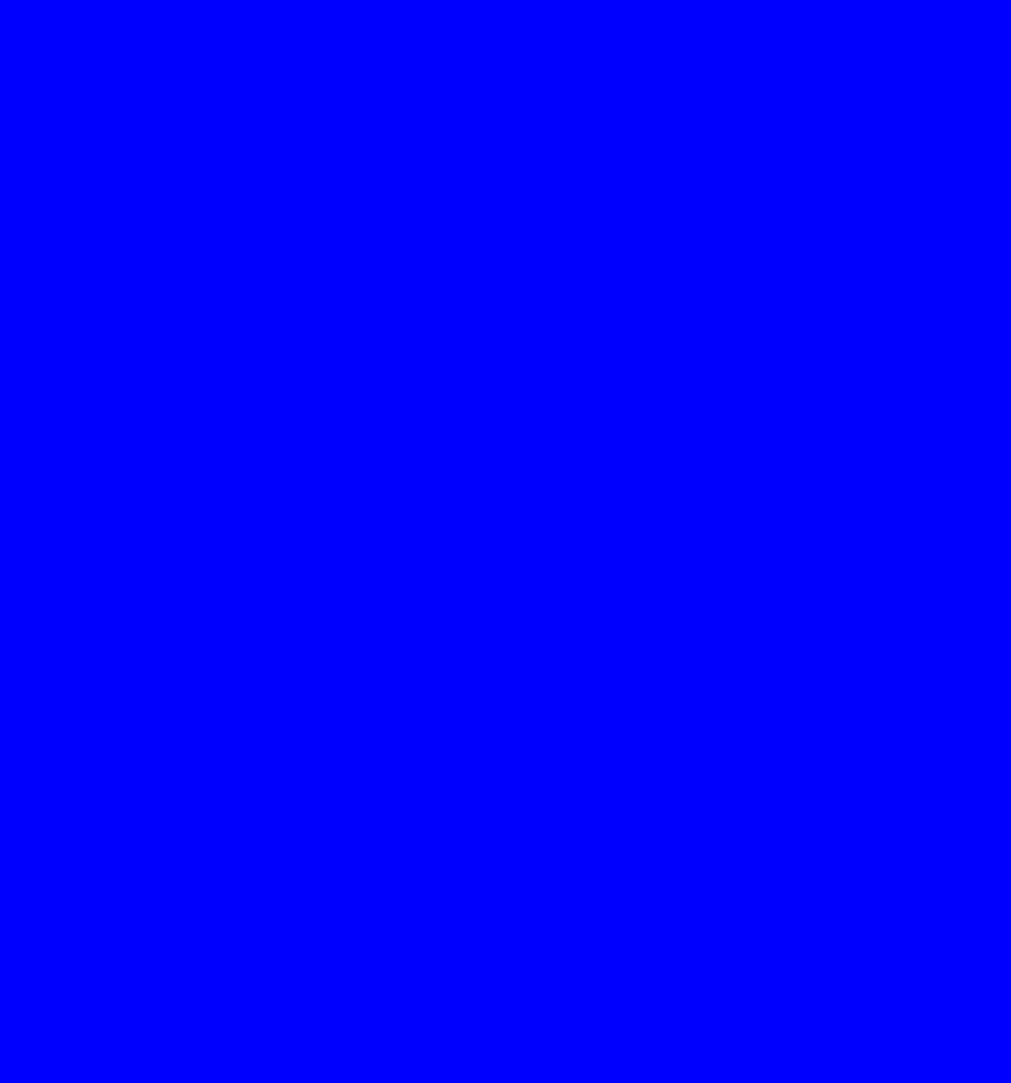
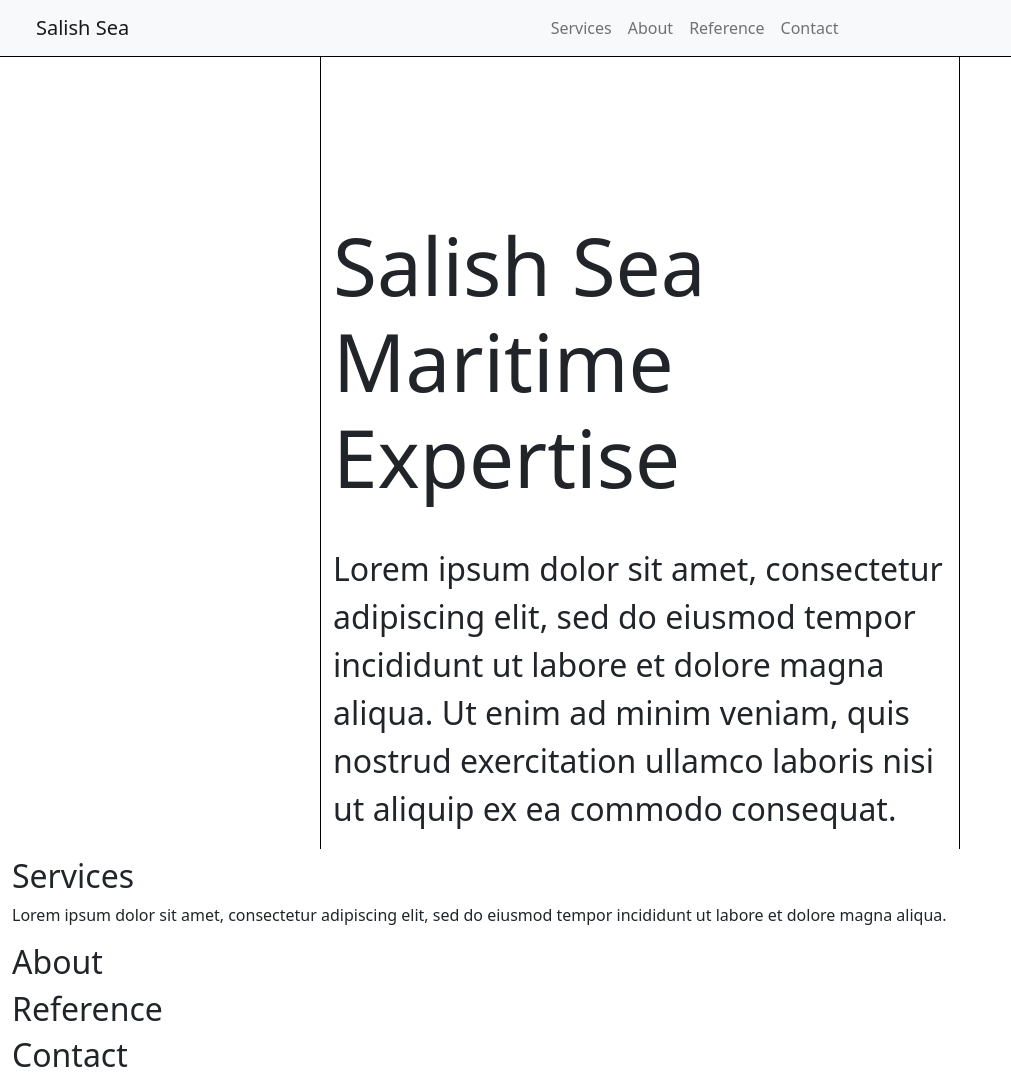
Before and after one commit to MattGDwyer/salish_sea, a website: page index.html in a window 1280 px wide. Shown: the whole page, without its empty margins (0-1011 px from the left). Before the commit the page ends 800 px from the top, so only its background shows below. Drawn offline with nearby package versions, Linux system fonts and the light colour scheme.

Commit message:
splash layout complete

```diff
--- a/index.html
+++ b/index.html
@@ -83,9 +83,80 @@
     <title>Salish Sea Marine Expertise</title>
   </head>
   <body>
-    <!--[if lt IE 7]>
-      <p class="browsehappy">You are using an <strong>outdated</strong> browser. Please <a href="#">upgrade your browser</a> to improve your experience.</p>
-    <![endif]-->
+    <!-- Body Container -->
+    <div class="container-fluid">
+
+      <!-- Begin Nav -->
+      <div class="row">
+        <nav class="navbar navbar-expand-sm navbar-light bg-light">
+          <div class="container-fluid">
+            <a class="navbar-brand" href="#">Salish Sea</a>
+            <ul class="navbar-nav mx-auto mb-2 mb-lg-0">
+              <li class="nav-item">
+                <a class="nav-link" aria-current="page" href="#">Services</a>
+              </li>
+              <li class="nav-item">
+                <a class="nav-link" href="#">About</a>
+              </li>
+              <li class="nav-item">
+                <a class="nav-link" href="#">Reference</a>
+              </li>
+              <li class="nav-item">
+                <a class="nav-link" href="#">Contact</a>
+              </li>
+            </ul>
+          </div>
+        </nav>
+
+      <!-- Begin Splash Section -->
+      <div class="container splash">
+        <div class="row">
+          <div class="col-lg-3 sidebar">
+          </div>
+          <div class="col-lg-6 splash-content">
+            <h1 class="splash-title">Salish Sea Maritime Expertise</h1>
+            <p class="splash-paragraph">Lorem ipsum dolor sit amet, consectetur adipiscing elit, sed do eiusmod tempor incididunt ut labore et dolore magna aliqua. Ut enim ad minim veniam, quis nostrud exercitation ullamco laboris nisi ut aliquip ex ea commodo consequat.</p>
+          </div>
+          <div class="col-lg-3 sidebar">
+          </div>
+        </div>
+      </div>
+
+      <!-- Begin Services Section -->
+      <div class="container-fluid">
+        <div class="row align-items-center">
+          <h2>Services</h2>
+          <p>Lorem ipsum dolor sit amet, consectetur adipiscing elit, sed do eiusmod tempor incididunt ut labore et dolore magna aliqua.</p>
+        </div>
+      </div>
+
+      <!-- Begin About Section -->
+      <div class="container-fluid">
+        <div class="row align-items-center">
+          <h2>About</h2>
+        </div>
+      </div>
+
+      <!-- Begin Reference Section -->
+      <div class="container-fluid">
+        <div class="row align-items-center">
+          <h2>Reference</h2>
+        </div>
+      </div>
+
+
+      <!-- Begin Contact Section -->
+      <div class="container-fluid">
+        <div class="row align-items-center">
+          <h2>Contact</h2>
+        </div>
+      </div>
+
+      <!-- End Main Container -->
+    </div>
+      <!--[if lt IE 7]>
+        <p class="browsehappy">You are using an <strong>outdated</strong> browser. Please <a href="#">upgrade your browser</a> to improve your experience.</p>
+        <![endif]-->
 
 
     <!-- NOT NEEDED? -->
--- a/styles/main.css
+++ b/styles/main.css
@@ -1,3 +1,22 @@
-html {
-  background-color: blue;
+
+.navbar {
+  border-bottom: 1px solid black;
 }
+
+.splash {
+  min-height: 100vh;
+}
+
+.splash-content {
+  border-left: 1px solid black;
+  border-right: 1px solid black;
+}
+.splash-title {
+  margin-top: 20vh;
+  font-size: 5rem;
+}
+
+.splash-paragraph {
+  margin-top: 5vh;
+  font-size: 2rem;
+}
```
Also changed, not shown: assets/images/emblem_01.jpg (added).
